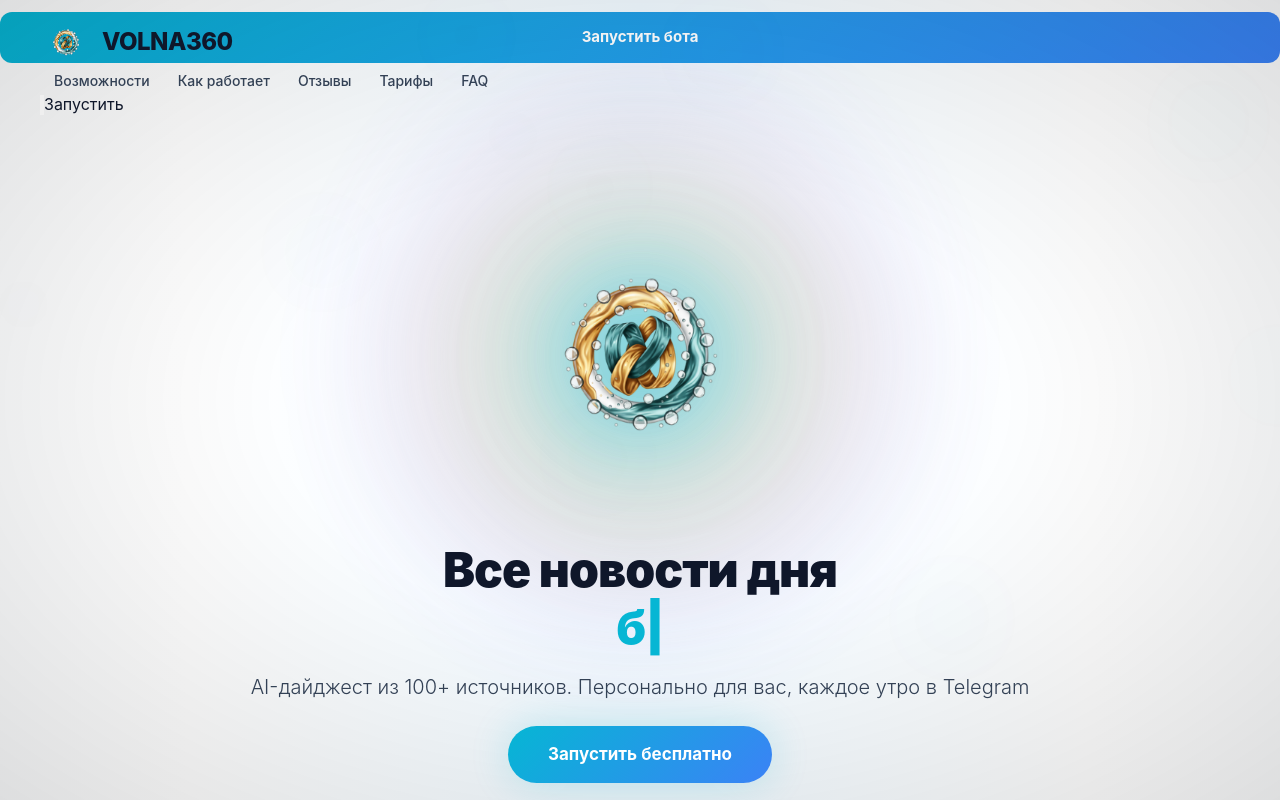
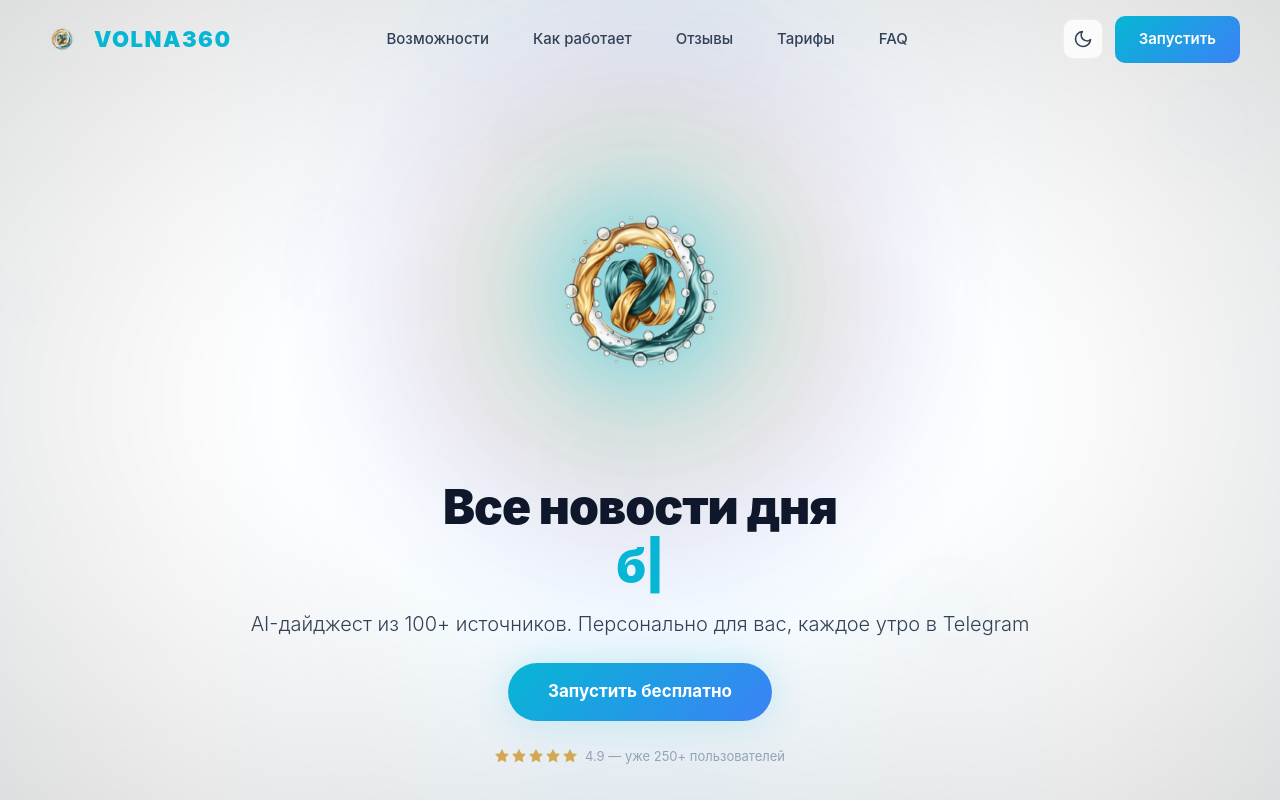
Before and after one commit to slikpwn/volna360-landing, a Next.js app: page / in a window 1280 px wide. Shown: the top 800 px of the page. Built offline with nearby package versions, Linux system fonts and the light colour scheme.

Commit message:
ix header logo path

```diff
--- a/components/Header.module.css
+++ b/components/Header.module.css
@@ -1,22 +1,26 @@
+/* ==================== HEADER ==================== */
+
 .header {
   position: fixed;
   top: 0;
   left: 0;
   right: 0;
   z-index: 1000;
-  padding: 12px 20px;
-  transition: all 0.3s cubic-bezier(0.4, 0, 0.2, 1);
+  padding: 12px 16px;
+  background: transparent;
+  transition: all 0.3s ease;
 }
 
-.scrolled {
-  background: var(--bg-card);
+.headerScrolled {
+  background: var(--bg-header);
   backdrop-filter: blur(20px);
+  -webkit-backdrop-filter: blur(20px);
   border-bottom: 1px solid var(--border-primary);
-  padding: 10px 20px;
+  padding: 10px 16px;
 }
 
-.container {
-  max-width: 1400px;
+.headerInner {
+  max-width: 1200px;
   margin: 0 auto;
   display: flex;
   align-items: center;
@@ -24,205 +28,273 @@
   gap: 20px;
 }
 
+/* ==================== LOGO ==================== */
+
 .logo {
   display: flex;
   align-items: center;
   gap: 10px;
   text-decoration: none;
-  transition: transform 0.3s ease;
-}
-
-.logo:hover {
-  transform: scale(1.02);
+  flex-shrink: 0;
 }
 
 .logoIcon {
-  width: 44px;
-  height: 44px;
+  width: 36px;
+  height: 36px;
+  border-radius: 10px;
   object-fit: contain;
-  border-radius: 10px;
 }
 
 .logoText {
-  font-size: 20px;
-  font-weight: 800;
-  color: var(--text-primary);
-  letter-spacing: -0.5px;
+  font-size: 18px;
+  font-weight: 900;
+  color: var(--accent-cyan);
+  letter-spacing: 1.5px;
 }
 
-/* Desktop Navigation */
-.nav {
+/* ==================== DESKTOP NAVIGATION ==================== */
+
+.desktopNav {
   display: none;
   align-items: center;
   gap: 8px;
 }
 
 .navLink {
-  padding: 8px 14px;
+  padding: 8px 16px;
   font-size: 14px;
   font-weight: 500;
   color: var(--text-secondary);
   text-decoration: none;
   border-radius: 8px;
   transition: all 0.2s ease;
+  white-space: nowrap;
 }
 
 .navLink:hover {
   color: var(--text-primary);
-  background: var(--bg-tertiary);
+  background: var(--bg-card);
 }
 
-.actions {
+/* ==================== HEADER RIGHT ==================== */
+
+.headerRight {
   display: flex;
   align-items: center;
   gap: 12px;
 }
 
-.cta {
+/* Theme Toggle */
+.themeToggle {
+  width: 40px;
+  height: 40px;
+  display: flex;
+  align-items: center;
+  justify-content: center;
+  background: var(--bg-card);
+  border: 1px solid var(--border-primary);
+  border-radius: 10px;
+  color: var(--text-secondary);
+  cursor: pointer;
+  transition: all 0.2s ease;
+}
+
+.themeToggle:hover {
+  color: var(--accent-gold);
+  border-color: var(--accent-gold);
+  background: rgba(212, 168, 83, 0.1);
+}
+
+.themeToggle svg {
+  width: 20px;
+  height: 20px;
+}
+
+/* Desktop CTA Button */
+.headerCta {
   display: none;
-  padding: 10px 24px;
+  padding: 10px 20px;
   background: linear-gradient(135deg, var(--accent-cyan), var(--accent-blue));
   color: white;
   font-size: 14px;
-  font-weight: 700;
+  font-weight: 600;
   border-radius: 10px;
   text-decoration: none;
   transition: all 0.3s ease;
+  white-space: nowrap;
 }
 
-.cta:hover {
+.headerCta:hover {
   transform: translateY(-2px);
   box-shadow: 0 8px 20px rgba(6, 182, 212, 0.4);
 }
 
 /* Mobile Menu Button */
 .menuButton {
+  width: 40px;
+  height: 40px;
+  display: flex;
+  align-items: center;
+  justify-content: center;
+  background: var(--bg-card);
+  border: 1px solid var(--border-primary);
+  border-radius: 10px;
+  color: var(--text-primary);
+  cursor: pointer;
+  transition: all 0.2s ease;
+}
+
+.menuButton:hover {
+  border-color: var(--accent-cyan);
+}
+
+.menuButton svg {
+  width: 20px;
+  height: 20px;
+}
+
+/* ==================== MOBILE MENU ==================== */
+
+.overlay {
+  position: fixed;
+  inset: 0;
+  background: rgba(0, 0, 0, 0.5);
+  backdrop-filter: blur(4px);
+  opacity: 0;
+  visibility: hidden;
+  transition: all 0.3s ease;
+  z-index: 998;
+}
+
+.overlayVisible {
+  opacity: 1;
+  visibility: visible;
+}
+
+.mobileMenu {
+  position: fixed;
+  top: 0;
+  right: 0;
+  bottom: 0;
+  width: 280px;
+  max-width: 80vw;
+  background: var(--bg-primary);
+  border-left: 1px solid var(--border-primary);
+  padding: 80px 24px 24px;
+  transform: translateX(100%);
+  transition: transform 0.3s cubic-bezier(0.4, 0, 0.2, 1);
+  z-index: 999;
   display: flex;
   flex-direction: column;
-  justify-content: center;
-  gap: 5px;
-  width: 32px;
-  height: 32px;
-  background: none;
-  border: none;
-  cursor: pointer;
-  padding: 4px;
 }
 
-.menuButton span {
-  display: block;
-  width: 100%;
-  height: 2px;
-  background: var(--text-primary);
-  border-radius: 2px;
-  transition: all 0.3s ease;
+.mobileMenuOpen {
+  transform: translateX(0);
 }
 
-.menuOpen span:nth-child(1) {
-  transform: translateY(7px) rotate(45deg);
-}
-
-.menuOpen span:nth-child(2) {
-  opacity: 0;
-}
-
-.menuOpen span:nth-child(3) {
-  transform: translateY(-7px) rotate(-45deg);
-}
-
-/* Mobile Navigation */
 .mobileNav {
-  position: fixed;
-  top: 68px;
-  left: 0;
-  right: 0;
-  background: var(--bg-card);
-  backdrop-filter: blur(20px);
-  border-bottom: 1px solid var(--border-primary);
-  padding: 0;
-  max-height: 0;
-  overflow: hidden;
-  transition: all 0.3s cubic-bezier(0.4, 0, 0.2, 1);
-}
-
-.mobileNavOpen {
-  max-height: 400px;
-  padding: 16px 20px;
+  display: flex;
+  flex-direction: column;
+  gap: 8px;
+  flex: 1;
 }
 
 .mobileNavLink {
-  display: block;
   padding: 14px 16px;
-  font-size: 15px;
+  font-size: 16px;
   font-weight: 500;
   color: var(--text-secondary);
   text-decoration: none;
-  border-radius: 10px;
+  border-radius: 12px;
   transition: all 0.2s ease;
 }
 
-.mobileNavLink:hover {
+.mobileNavLink:hover,
+.mobileNavLink:active {
   color: var(--text-primary);
-  background: var(--bg-tertiary);
+  background: var(--bg-card);
 }
 
 .mobileCta {
   display: block;
-  margin-top: 12px;
-  padding: 14px;
+  padding: 16px;
   background: linear-gradient(135deg, var(--accent-cyan), var(--accent-blue));
   color: white;
-  font-size: 15px;
+  font-size: 16px;
   font-weight: 700;
   border-radius: 12px;
   text-decoration: none;
   text-align: center;
+  margin-top: auto;
 }
 
-/* Tablet */
-@media (min-width: 768px) {
+/* ==================== TABLET (640px+) ==================== */
+
+@media (min-width: 640px) {
+  .header {
+    padding: 14px 24px;
+  }
+
+  .headerScrolled {
+    padding: 12px 24px;
+  }
+
   .logoIcon {
-    width: 48px;
-    height: 48px;
+    width: 40px;
+    height: 40px;
+  }
+
+  .logoText {
+    font-size: 20px;
+  }
+}
+
+/* ==================== DESKTOP (1024px+) ==================== */
+
+@media (min-width: 1024px) {
+  .header {
+    padding: 16px 40px;
+  }
+
+  .headerScrolled {
+    padding: 12px 40px;
+  }
+
+  .logoIcon {
+    width: 44px;
+    height: 44px;
   }
 
   .logoText {
     font-size: 22px;
   }
 
-  .cta {
+  /* Show desktop navigation */
+  .desktopNav {
+    display: flex;
+  }
+
+  /* Show desktop CTA */
+  .headerCta {
     display: block;
+  }
+
+  /* Hide mobile menu button */
+  .menuButton {
+    display: none;
   }
 }
 
-/* Desktop */
-@media (min-width: 1024px) {
-  .header {
-    padding: 16px 40px;
+/* ==================== LARGE DESKTOP (1200px+) ==================== */
+
+@media (min-width: 1200px) {
+  .navLink {
+    padding: 10px 18px;
+    font-size: 15px;
   }
 
-  .scrolled {
-    padding: 12px 40px;
-  }
-
-  .logoIcon {
-    width: 52px;
-    height: 52px;
-  }
-
-  .logoText {
-    font-size: 24px;
-  }
-
-  .nav {
-    display: flex;
-  }
-
-  .menuButton {
-    display: none;
-  }
-
-  .mobileNav {
-    display: none;
+  .headerCta {
+    padding: 12px 24px;
+    font-size: 15px;
   }
 }
```
